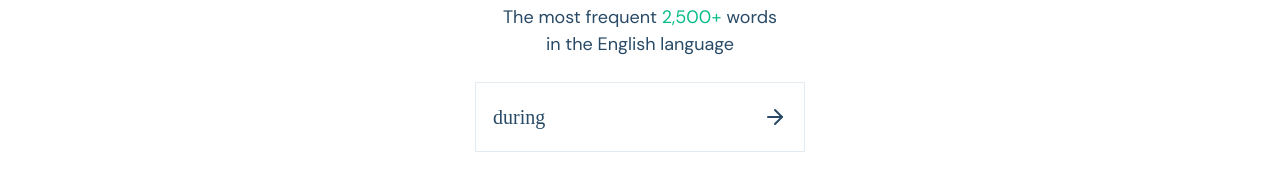
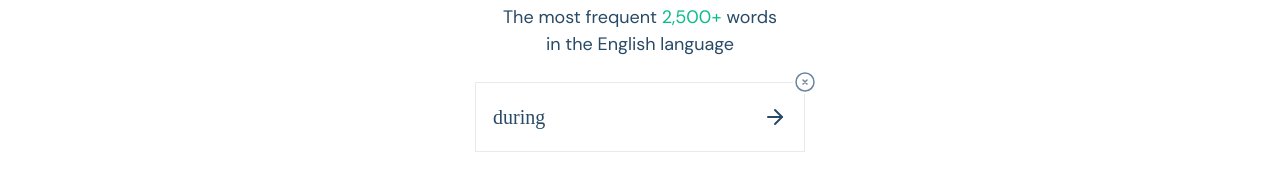
Before and after one commit to maverickDev-97/macmillan-randomizer, a React (Create React App) app: page / in a window 1280 px wide. Shown: the part 339-521 px from the top of the page. Built offline with nearby package versions, Linux system fonts and the light colour scheme; a web font is replaced by a local one.

Commit message:
DeleteIcon

```diff
--- /dev/null
+++ b/src/components/Icon/assets/DeleteIcon/index.tsx
@@ -0,0 +1,44 @@
+import { IconsSizes } from "../../types";
+
+const DeleteIcon = (size: IconsSizes) => {
+  switch (size) {
+    case IconsSizes.Large:
+      return (
+        <svg
+          xmlns="http://www.w3.org/2000/svg"
+          width="32"
+          height="32"
+          viewBox="0 0 24 24"
+          strokeWidth="1.5"
+          stroke="#6b859b"
+          fill="none"
+          strokeLinecap="round"
+          strokeLinejoin="round"
+        >
+          <path stroke="none" d="M0 0h24v24H0z" fill="none" />
+          <path d="M12 12m-9 0a9 9 0 1 0 18 0a9 9 0 1 0 -18 0" />
+          <path d="M10 10l4 4m0 -4l-4 4" />
+        </svg>
+      );
+    default:
+      return (
+        <svg
+          xmlns="http://www.w3.org/2000/svg"
+          width="24"
+          height="24"
+          viewBox="0 0 24 24"
+          strokeWidth="1.5"
+          stroke="#6b859b"
+          fill="none"
+          strokeLinecap="round"
+          strokeLinejoin="round"
+        >
+          <path stroke="none" d="M0 0h24v24H0z" fill="none" />
+          <path d="M12 12m-9 0a9 9 0 1 0 18 0a9 9 0 1 0 -18 0" />
+          <path d="M10 10l4 4m0 -4l-4 4" />
+        </svg>
+      );
+  }
+};
+
+export default DeleteIcon;
--- a/src/components/Icon/index.tsx
+++ b/src/components/Icon/index.tsx
@@ -1,17 +1,17 @@
 import { FC } from "react";
 import RightArrowIcon from "./assets/RightArrowIcon";
+import DeleteIcon from "./assets/DeleteIcon";
 import { IconProps, IconsNames, IconsSizes } from "./types";
 
 const Icon: FC<IconProps> = ({ name, size = IconsSizes.Small }) => {
-    switch (name) {
-        case IconsNames.RightArrow:
-            return RightArrowIcon(size)
-        default:
-            return (
-                <>
-                </>
-            )
-    }
-}
+  switch (name) {
+    case IconsNames.RightArrow:
+      return RightArrowIcon(size);
+    case IconsNames.DeleteIcon:
+      return DeleteIcon(size);
+    default:
+      return <></>;
+  }
+};
 
 export default Icon;
--- a/src/components/Icon/types/index.ts
+++ b/src/components/Icon/types/index.ts
@@ -1,13 +1,14 @@
 export enum IconsNames {
-    RightArrow = "RIGHT_ARROW",
-};
+  RightArrow = "RIGHT_ARROW",
+  DeleteIcon = "DELETE_ICON",
+}
 
 export enum IconsSizes {
-    Large = "LARGE",
-    Small = "SMALL",
-};
+  Large = "LARGE",
+  Small = "SMALL",
+}
 
 export interface IconProps {
-    name: IconsNames;
-    size?: IconsSizes;
-};
+  name: IconsNames;
+  size?: IconsSizes;
+}
--- a/src/components/Word/index.tsx
+++ b/src/components/Word/index.tsx
@@ -1,4 +1,4 @@
-import { FC } from "react";
+import { FC, MouseEvent } from "react";
 import Icon from "../Icon";
 import { IconsNames, IconsSizes } from "../Icon/types";
 import "./styles/index.css";
@@ -6,13 +6,23 @@ import { WordProps } from "./types";
 
 const Word: FC<WordProps> = ({ word }) => {
   const link = `https://dictionary.cambridge.org/dictionary/english/${word}`;
+
+  const onDelete = (event: MouseEvent<HTMLDivElement>) => {
+    console.log(`Delete ${word}`);
+  };
+
   return (
-    <a className="word" target="_blank" href={link} rel="noreferrer">
-      {word}
-      <div className="word-icon">
-        <Icon name={IconsNames.RightArrow} size={IconsSizes.Small} />
+    <div className="word">
+      <a href={link} className="word__link" target="_blank" rel="noreferrer">
+        {word}
+        <div className="word__icon">
+          <Icon name={IconsNames.RightArrow} size={IconsSizes.Small} />
+        </div>
+      </a>
+      <div className="word__delete-button" onClick={onDelete}>
+        <Icon name={IconsNames.DeleteIcon} />
       </div>
-    </a>
+    </div>
   );
 };
 
--- a/src/components/Word/styles/index.css
+++ b/src/components/Word/styles/index.css
@@ -1,33 +1,48 @@
 .word {
+  position: relative;
+  min-width: inherit;
+  padding: 13px 17px;
+  border: 1px solid #e3ebf1;
+}
+
+.word__link {
   display: flex;
   justify-content: space-between;
   align-items: center;
-  cursor: pointer;
-  min-width: inherit;
-  padding: 13px 17px;
-  border: 1px solid #e3ebf1;
   text-decoration: none;
   color: inherit;
   font-family: "DM Mono";
   font-weight: 500;
   font-size: 20px;
   line-height: 42px;
-  transition: border 0.15s linear;
+  transition: color 0.15s linear;
 }
 
-.word-icon {
+.word__icon {
   display: flex;
   margin-left: 16px;
   stroke: #294a66;
   transition: stroke 0.15s linear;
 }
 
-.word:hover {
-  border-color: #09bc8a;
+.word__link:hover {
+  color: #09bc8a;
 }
 
-.word:hover .word-icon {
+.word__link:hover .word__icon {
   stroke: #09bc8a;
+}
+
+.word__delete-button {
+  cursor: pointer;
+  position: absolute;
+  width: 24px;
+  height: 24px;
+  border-radius: 50%;
+  top: -13px;
+  right: -13px;
+  z-index: 5;
+  background: #fff;
 }
 
 @media screen and (max-width: 955px) {
```
